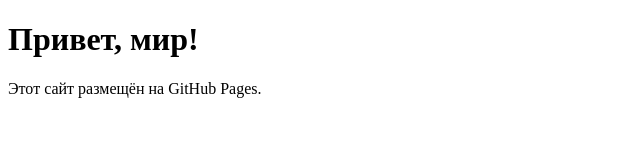
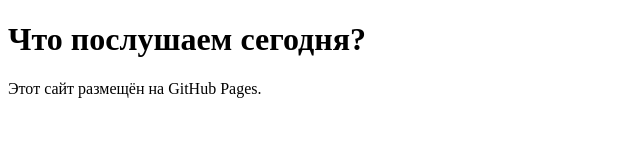
Before and after one commit to rustynull1/kirieshki.fm, a plain HTML site: page index.html in a window 1280 px wide. Shown: the whole page, without its empty margins (0-640 px from the left). Drawn offline with Linux system fonts and the light colour scheme.

Commit message:
alpha 1.1

```diff
--- a/index.html
+++ b/index.html
@@ -2,10 +2,10 @@
 <html lang="ru">
 <head>
     <meta charset="UTF-8">
-    <title>Мой первый сайт</title>
+    <title>Кириешки.fm – сайт с музыкой, объединяющий людей</title>
 </head>
 <body>
-    <h1>Привет, мир!</h1>
+    <h1>Что послушаем сегодня?</h1>
     <p>Этот сайт размещён на GitHub Pages.</p>
 </body>
 </html>
```
